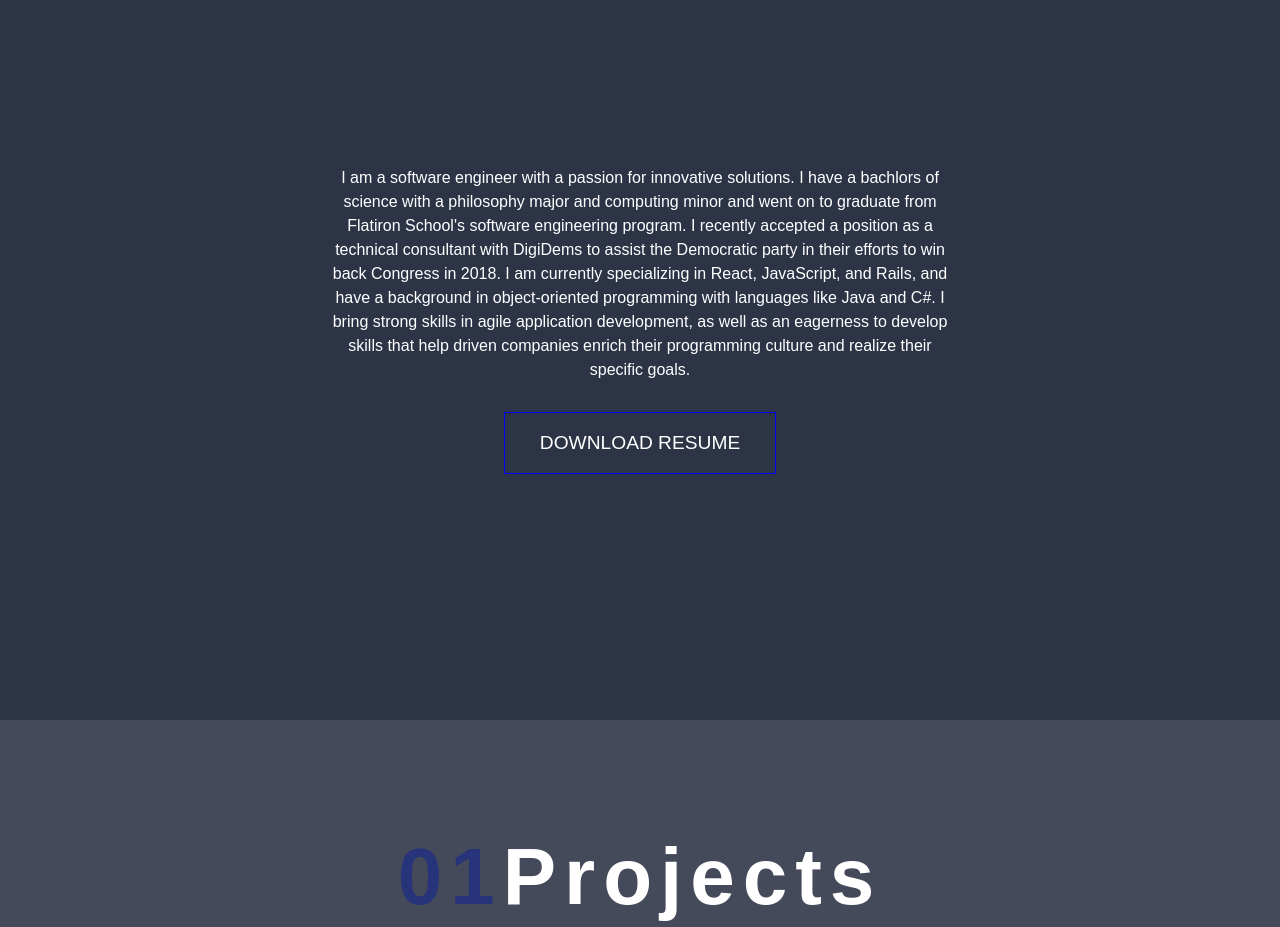
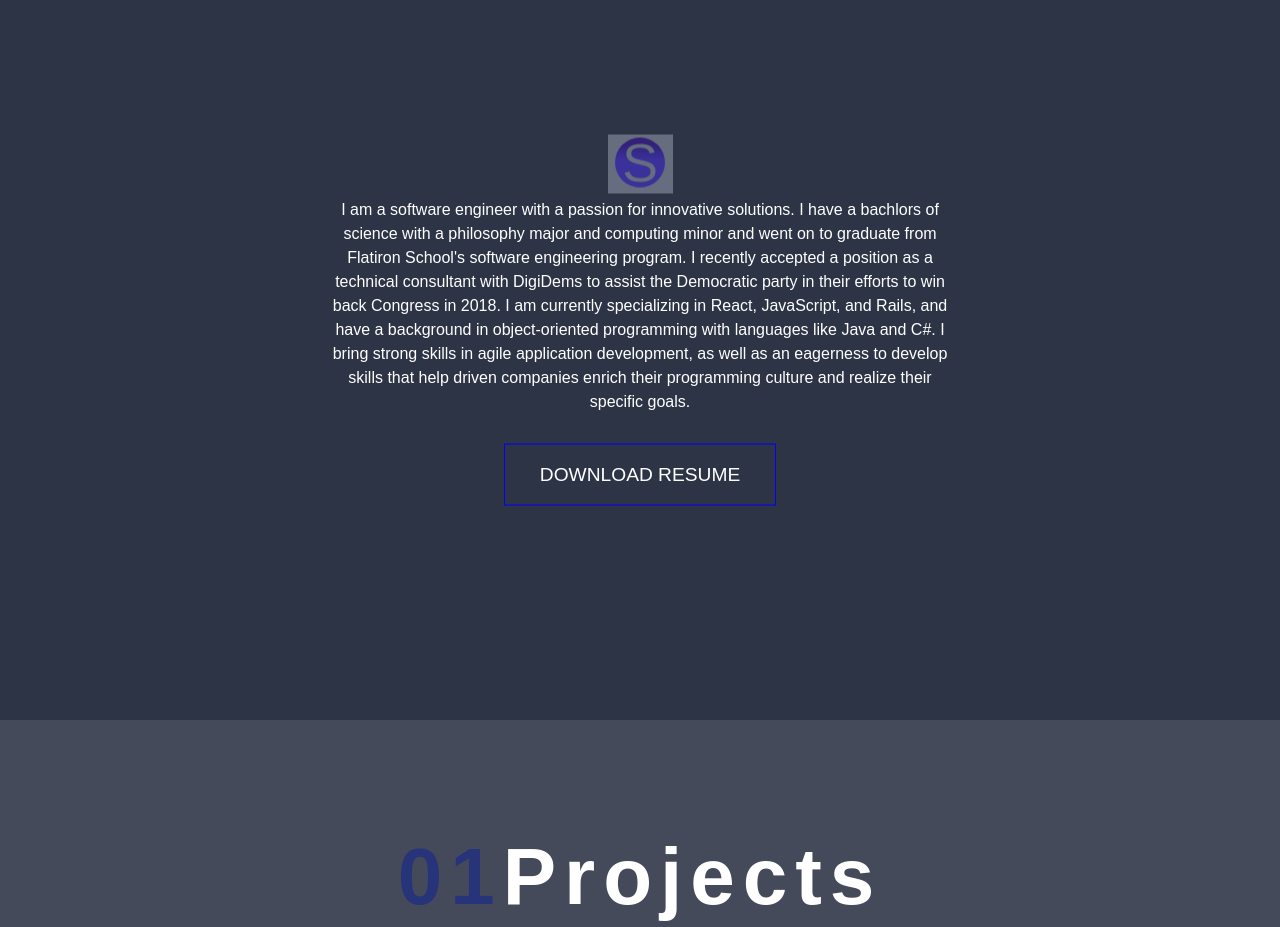
Before and after one commit to dkStephanos/portfolio, a React (Create React App) app in the folder portfolio-app/: page / in a window 1280 px wide. Shown: the part 880-1807 px from the top of the page. Built offline with nearby package versions, Linux system fonts and the light colour scheme.

Commit message:
Cleaned up old Resume code

```diff
--- a/portfolio-app/src/Components/Resume.js
+++ b/portfolio-app/src/Components/Resume.js
@@ -9,7 +9,7 @@ class Resume extends Component {
         <Col>
 <div className="resume">
       <div className="content">
-      <a className="logo"></a>
+      <img src={require('../images/logo.png')} />
       <p>
         I am a software engineer with a passion for innovative solutions. I have a bachlors of science with a philosophy major and computing minor and went on to graduate from Flatiron School's software engineering program. I recently accepted a position as a technical consultant with DigiDems to assist the Democratic party in their efforts to win back Congress in 2018. I am currently specializing in React, JavaScript, and Rails, and have a background in object-oriented programming with languages like Java and C#. I bring strong skills in agile application development, as well as an eagerness to develop skills that help driven companies enrich their programming culture and realize their specific goals.
       </p>
--- a/portfolio-app/src/Stylesheets/Resume.css
+++ b/portfolio-app/src/Stylesheets/Resume.css
@@ -19,14 +19,6 @@
 	text-align: center;
 }
 
-.resume .logo {
-	color: #2d3446;
-	position: relative;
-	left: 50%;
-	margin-bottom: 30px;
-	transform: translateX(-50%);
-}
-
 .resume .downloadButton {
 	position: relative;
 	display: block;
```
